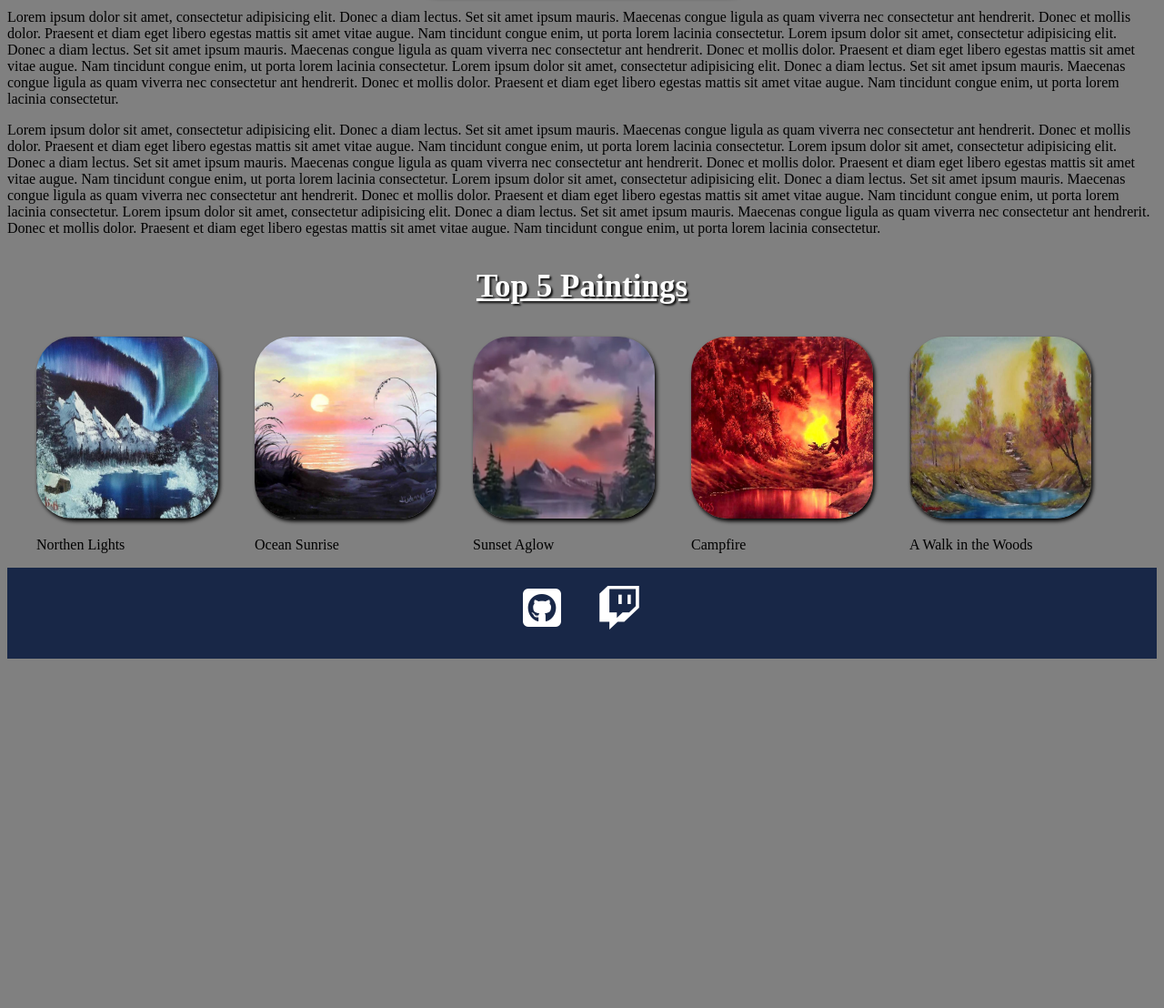
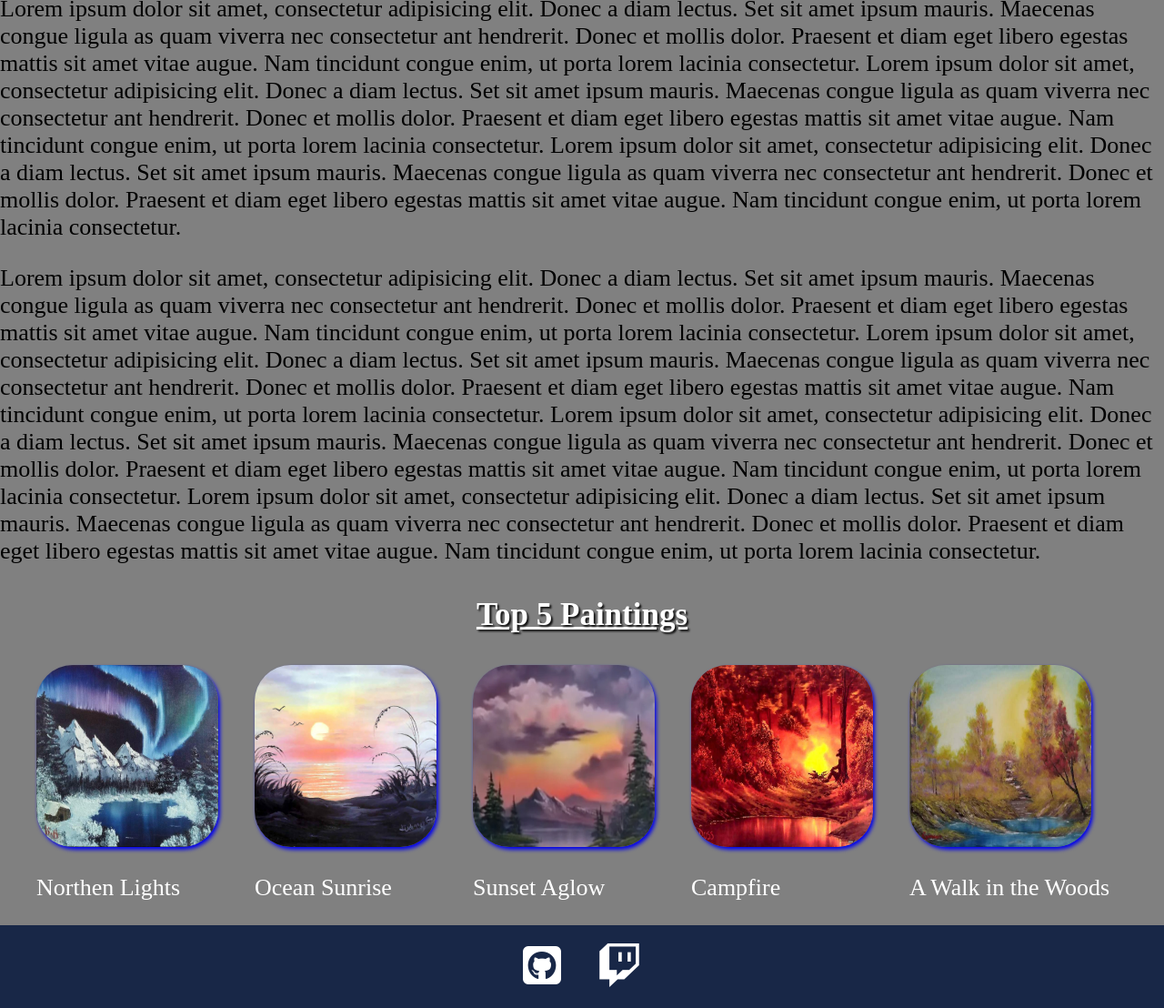
Before and after one commit to klawson2813/final-project, a plain HTML site: page index.html in a window 1280 px wide. Shown: the part 1002-2110 px from the top of the page at 91% size. Before the commit the page ends 1734 px from the top, so only its background shows below. Drawn offline with Linux system fonts and the light colour scheme.

Commit message:
changes made to home.css and index.html

```diff
--- a/css/contact.css
+++ b/css/contact.css
@@ -102,7 +102,7 @@ input[type=text], select, textarea {
   /* Add a background color and some padding around the form */
   .container {
     border-radius: 5px;
-    background-color: grey;
+    background-color:rgb(100, 126, 104);
     padding: 20px;
     box-shadow: 2px 2px 2px 2px rgba(0, 0, 0, 0.5);
   }
--- a/css/home.css
+++ b/css/home.css
@@ -2,8 +2,9 @@
     font-family: 'Noto Serif', serif;
     font-family: 'Roboto', sans-serif;*/
 
- body {
+body {
     background-color: grey;
+    margin: 0;
 }
 
 .header {
@@ -35,7 +36,7 @@ li {
     float: left;
 }
 
-li a{
+li a {
     display: block;
     text-decoration: none;
     padding: 20px;
@@ -62,6 +63,10 @@ h2 {
     text-shadow: #111 2px 2px 2px;
 }
 
+h2, p {
+    font-size: 26px;
+}
+
 .bob {
     display: block;
     margin-left: auto;
@@ -79,6 +84,7 @@ h3 {
     text-decoration: underline;
     text-shadow: #111 2px 2px 2px;
 }
+
 .paintings {
     display: flex;
     flex-direction: row;
@@ -95,6 +101,14 @@ h3 {
     box-shadow: 2px 3px 4px;
 }
 
+.paintings img:hover {
+    transform: scale(1.1);
+    transition: 0.3s;
+}
+
+.paintings p {
+    color: white;
+}
 
 footer{
     background-color: #182747;
@@ -111,6 +125,6 @@ footer{
     align-items: center;
 }
 
-.icons {
+#icons {
     color: white;
 }
--- a/index.html
+++ b/index.html
@@ -65,29 +65,41 @@
                 et diam eget libero egestas mattis sit amet vitae augue. Nam tincidunt
                 congue enim, ut porta lorem lacinia consectetur.
             </p>
+
+            <!--<audio controls "happy trees audio></audio>"-->
         </section>
 
         <section>
             <h3>Top 5 Paintings</h3>
                 <div class="paintings">
                     <div id="northernlights">
-                        <img src="./img/northernlights.jpg" alt="Northen Lights">
+                        <a href="https://www.youtube.com/watch?v=vgbMONXc9Cs">
+                            <img src="./img/northernlights.jpg" alt="Northen Lights">
+                        </a>
                         <p>Northen Lights</p>
                     </div>
                     <div id="oceansunrise">
-                        <img src="./img/oceansunrise.jpg" alt="Ocean Sunrise">
+                        <a href="https://www.youtube.com/watch?v=u0Bz6TNUK1Q" target="blank">
+                            <img src="./img/oceansunrise.jpg" alt="Ocean Sunrise">
+                        </a>
                         <p>Ocean Sunrise</p>
                     </div>
                     <div id="sunsetaglow">
-                        <img src="./img/susnsetaglow.webp" alt="Sunset Aglow">
+                        <a href="https://www.youtube.com/watch?v=gMEZp47VKC0" target="blank">
+                            <img src="./img/susnsetaglow.webp" alt="Sunset Aglow">
+                        </a>
                         <p>Sunset Aglow</p>
                     </div>
                     <div id="campfire">
-                        <img src="./img/campfire.jpg" alt="Campfire">
+                        <a href="https://www.youtube.com/watch?v=L5bXkI0-pEg" target="blank">
+                            <img src="./img/campfire.jpg" alt="Campfire">
+                        </a>
                         <p>Campfire</p>
                     </div>
                     <div id="awalkinthewoods">
-                        <img src="./img/awalkinthewoods.jpg" alt="A Walk in the Woods">
+                        <a href="https://www.youtube.com/watch?v=oh5p5f5_-7A" target="blank">
+                            <img src="./img/awalkinthewoods.jpg" alt="A Walk in the Woods">
+                        </a>
                         <p>A Walk in the Woods</p>
                     </div>
                 </div>
@@ -99,7 +111,7 @@
     <footer>
         <div class="container">
             <ul>
-                <li class="icons">
+                <li id="icons">
                 <li><a href="https://github.com/shamtime" target="blank"><i class="fa-brands fa-github-square fa-3x"></i></a></li>
                 <li><a href="https://www.twitch.tv/bobross" target="blank"><i class="fa-brands fa-twitch fa-3x"></i></a></li>
                 </li>
```
